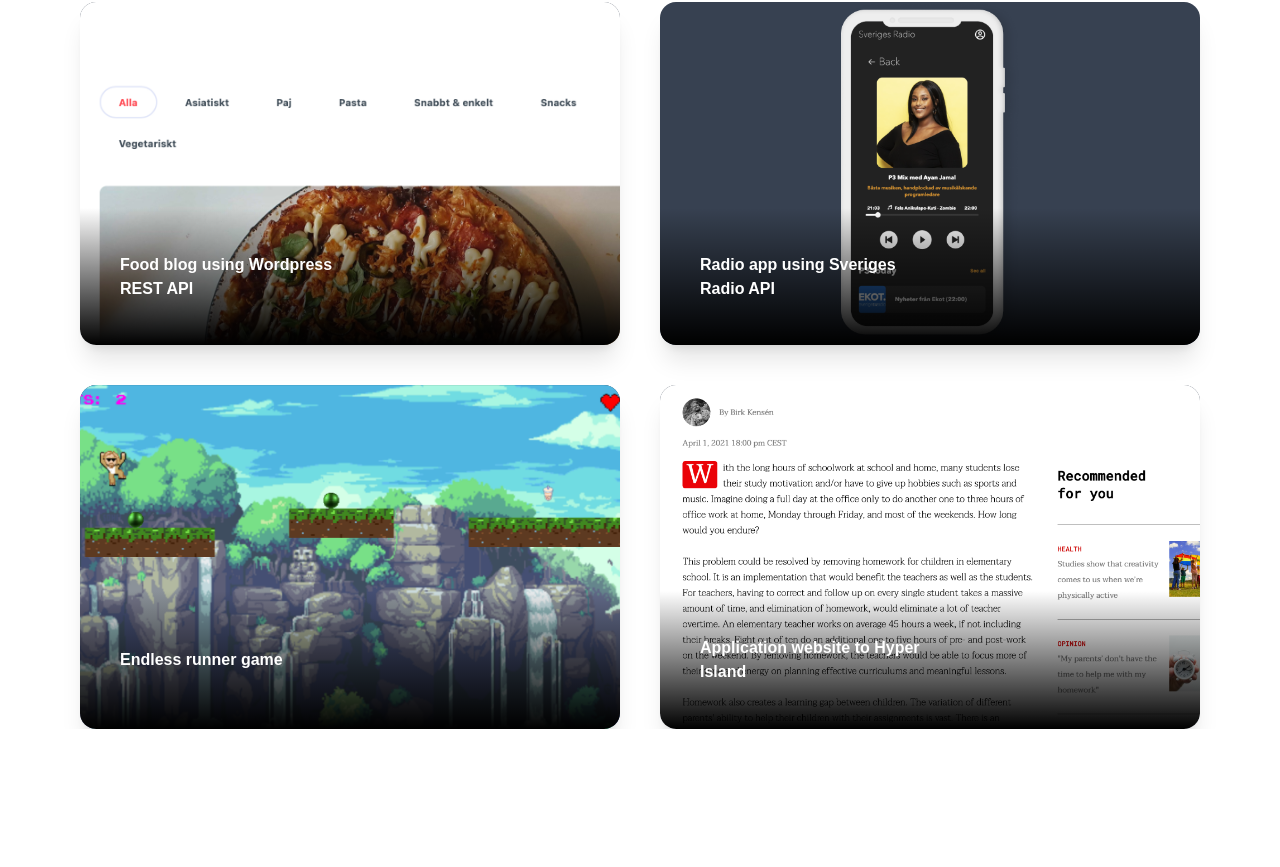
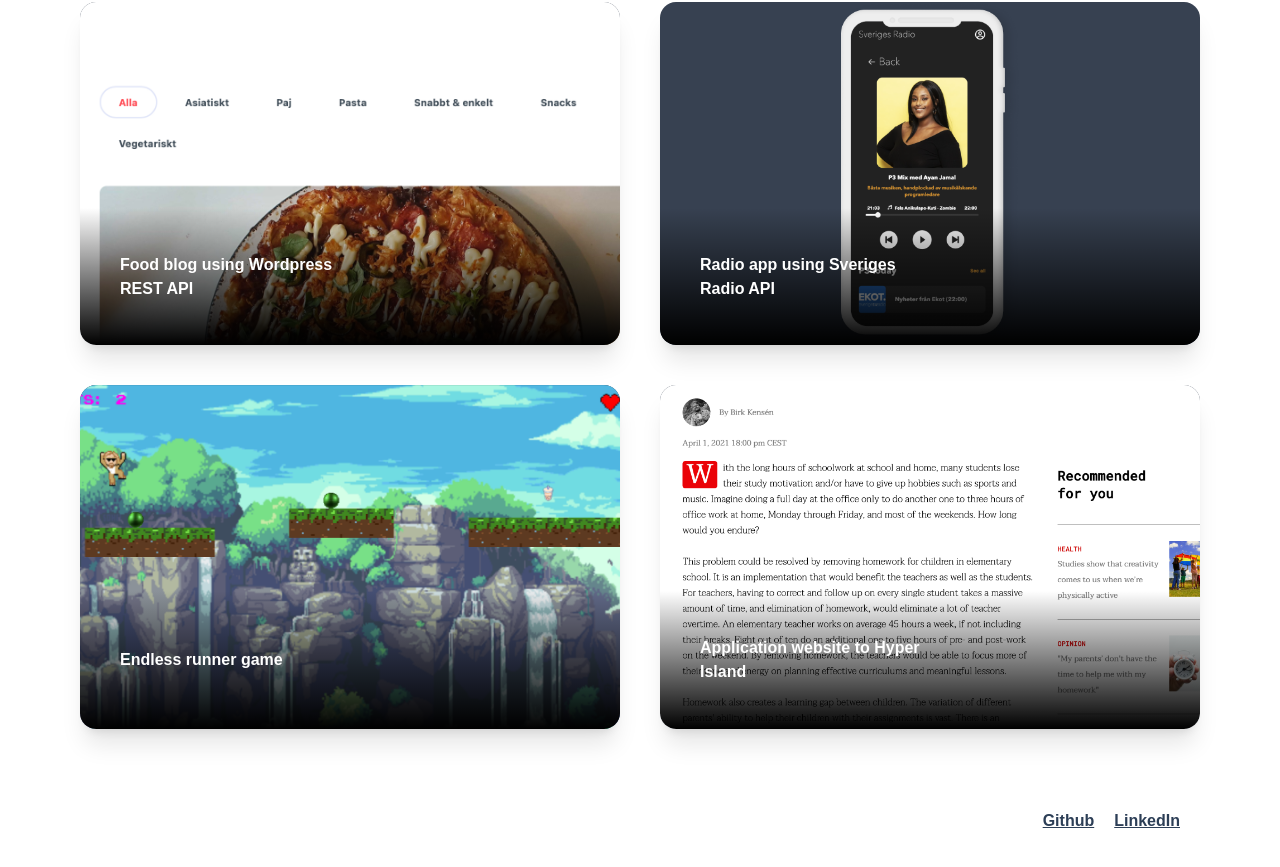
Before and after one commit to birkkensen/portfolio-next-ts, a Next.js app: page / in a window 1280 px wide. Shown: the part 1274-2141 px from the top of the page. Before the commit the page ends 2003 px from the top, so only its background shows below. Built offline with nearby package versions, Linux system fonts and the light colour scheme.

Commit message:
added footer

```diff
--- /dev/null
+++ b/components/Footer.tsx
@@ -0,0 +1,24 @@
+const Footer: React.FC = (): JSX.Element => {
+  return (
+    <footer className=" h-36 flex justify-end items-center m-5">
+      <a
+        className="text-charcoal underline font-bold opacity-100 hover:opacity-90 transition-opacity duration-300 ease-in-out"
+        href="https://github.com/birkkensen"
+        rel="noreferrer"
+        target="_blank"
+      >
+        Github
+      </a>
+      <a
+        className="pl-5 text-charcoal underline font-bold opacity-100 hover:opacity-90 transition-opacity duration-300 ease-in-out"
+        href="https://www.linkedin.com/in/birkkensen/"
+        rel="noreferrer"
+        target="_blank"
+      >
+        LinkedIn
+      </a>
+    </footer>
+  );
+};
+
+export default Footer;
--- a/components/Layout.tsx
+++ b/components/Layout.tsx
@@ -1,4 +1,5 @@
 import Nav from "./Nav";
+import Footer from "./Footer";
 import { ReactNode } from "react";
 
 const Layout: React.FC<ReactNode> = ({ children }): JSX.Element => {
@@ -7,6 +8,7 @@
       <div className="mx-5 md:max-w-4xl lg:max-w-5xl xl:max-w-6xl md:mx-auto md:px-4">
         <Nav />
         <main>{children}</main>
+        <Footer />
       </div>
     </>
   );
```
